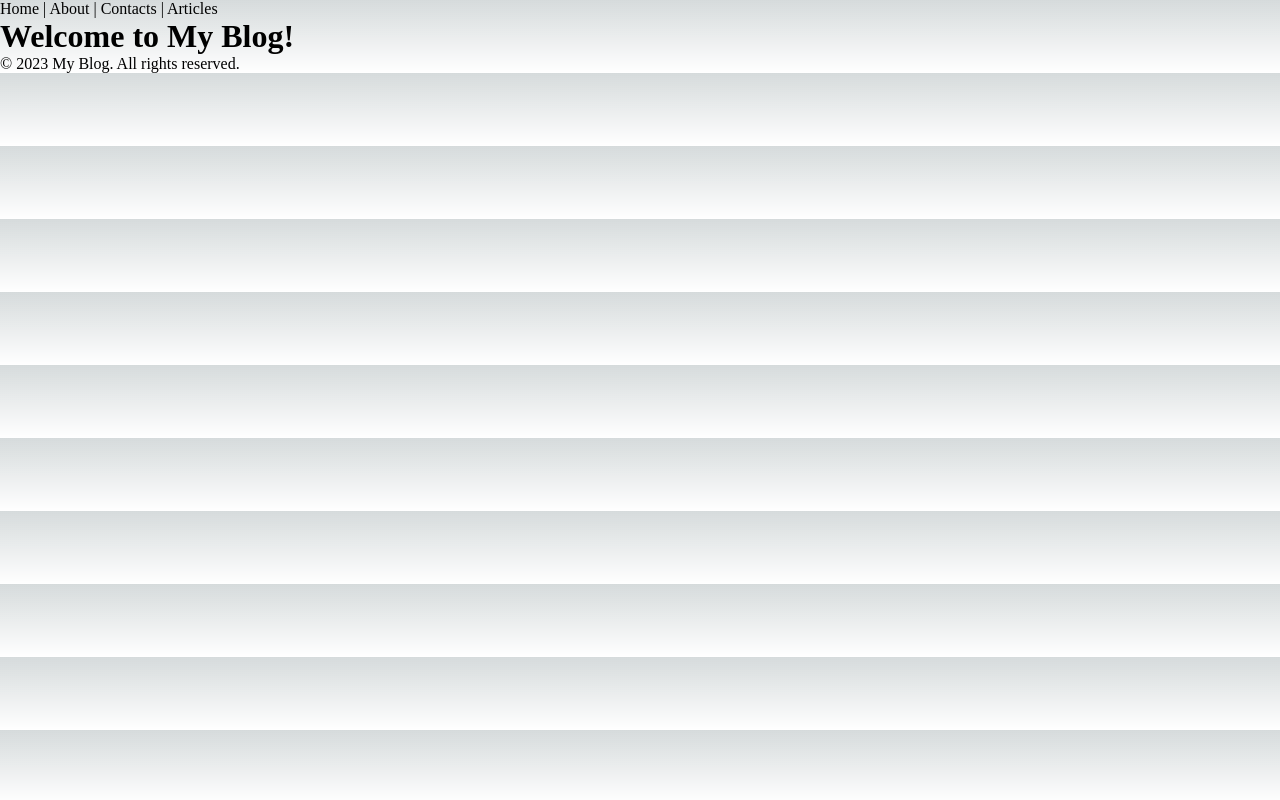
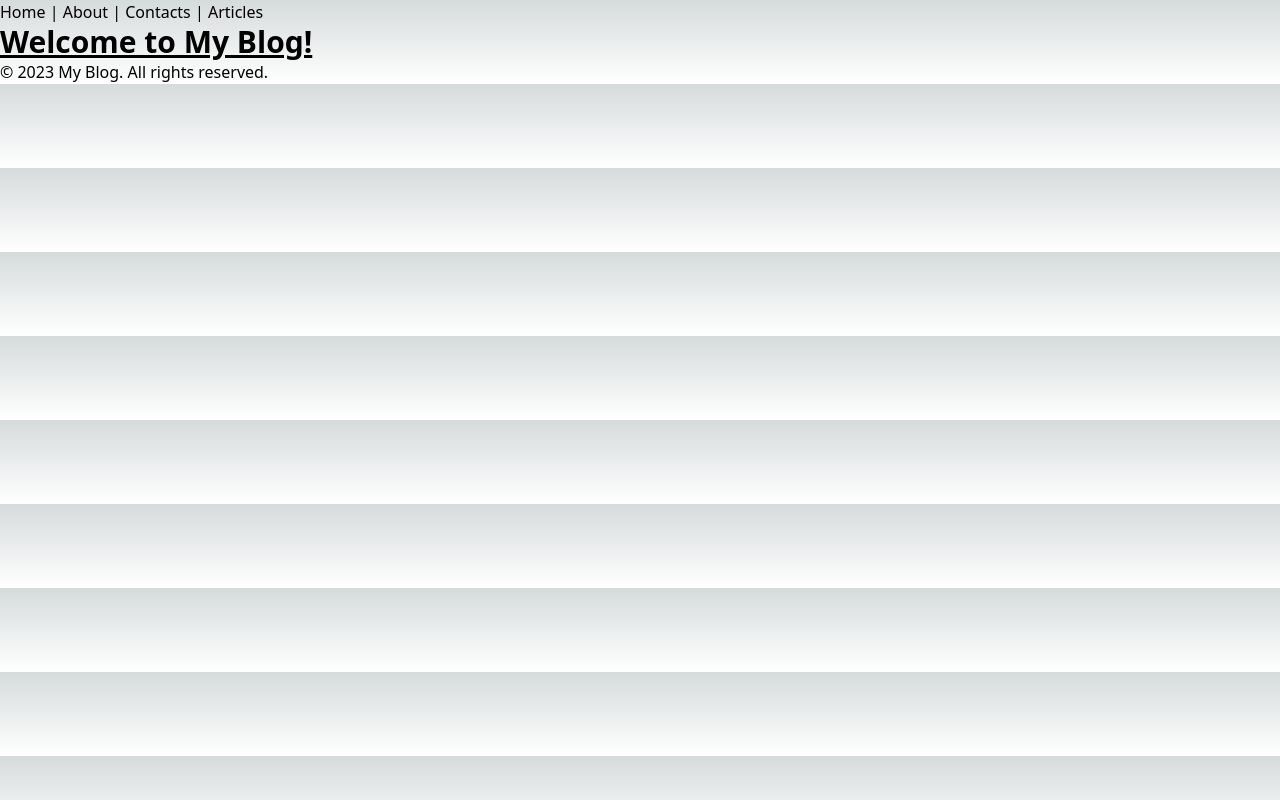
Before and after one commit to SurvirvorHRG/ece-webtech-2023-fall-gr04-07, a Next.js app in the folder app/: page / in a window 1280 px wide. Built offline with nearby package versions, Linux system fonts and the light colour scheme.

Commit message:
feat: init lab5

```diff
--- a/app/pages/index.js
+++ b/app/pages/index.js
@@ -6,7 +6,7 @@ const Home = () => {
   return (
     <div>
       <Header />
-      <h1>Welcome to My Blog!</h1>
+      <h1 className = "text-3xl font-bold underline">Welcome to My Blog!</h1>
       {/* Content for the home page */}
       <Footer />
     </div>
--- /dev/null
+++ b/app/postcss.config.js
@@ -0,0 +1,6 @@
+module.exports = {
+  plugins: {
+    tailwindcss: {},
+    autoprefixer: {},
+  },
+}
--- a/app/styles/globals.css
+++ b/app/styles/globals.css
@@ -1,3 +1,7 @@
+@tailwind base;
+@tailwind components;
+@tailwind utilities;
+
 :root {
   --max-width: 1100px;
   --border-radius: 12px;
--- /dev/null
+++ b/app/tailwind.config.js
@@ -0,0 +1,13 @@
+/** @type {import('tailwindcss').Config} */
+module.exports = {
+  content: [
+    "./app/**/*.{js,ts,jsx,tsx,mdx}",
+    "./pages/**/*.{js,ts,jsx,tsx,mdx}",
+    "./components/**/*.{js,ts,jsx,tsx,mdx}",
+
+  ],
+  theme: {
+    extend: {},
+  },
+  plugins: [],
+}
```
Also changed, not shown: app/package.json (+7 -2 lines), 1 other file (tests, documents, lock files or other folders).
